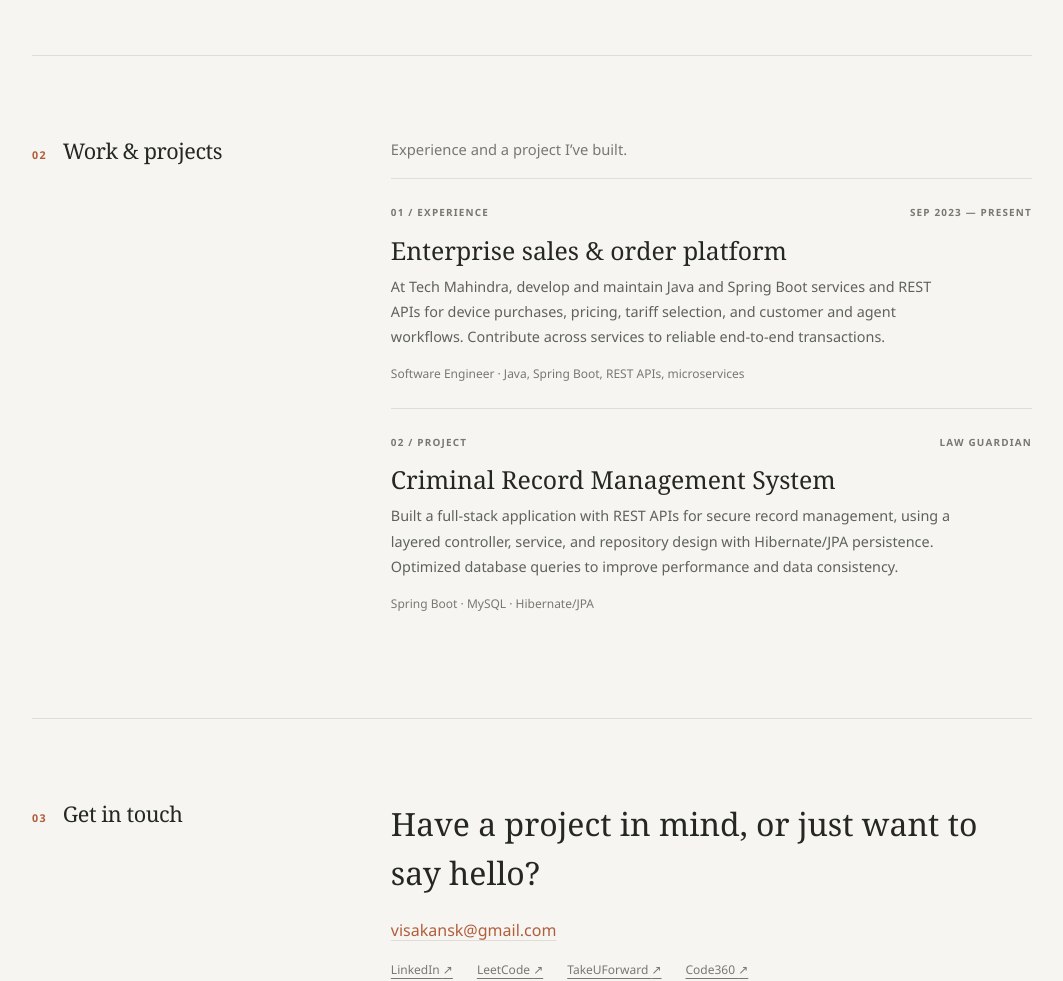
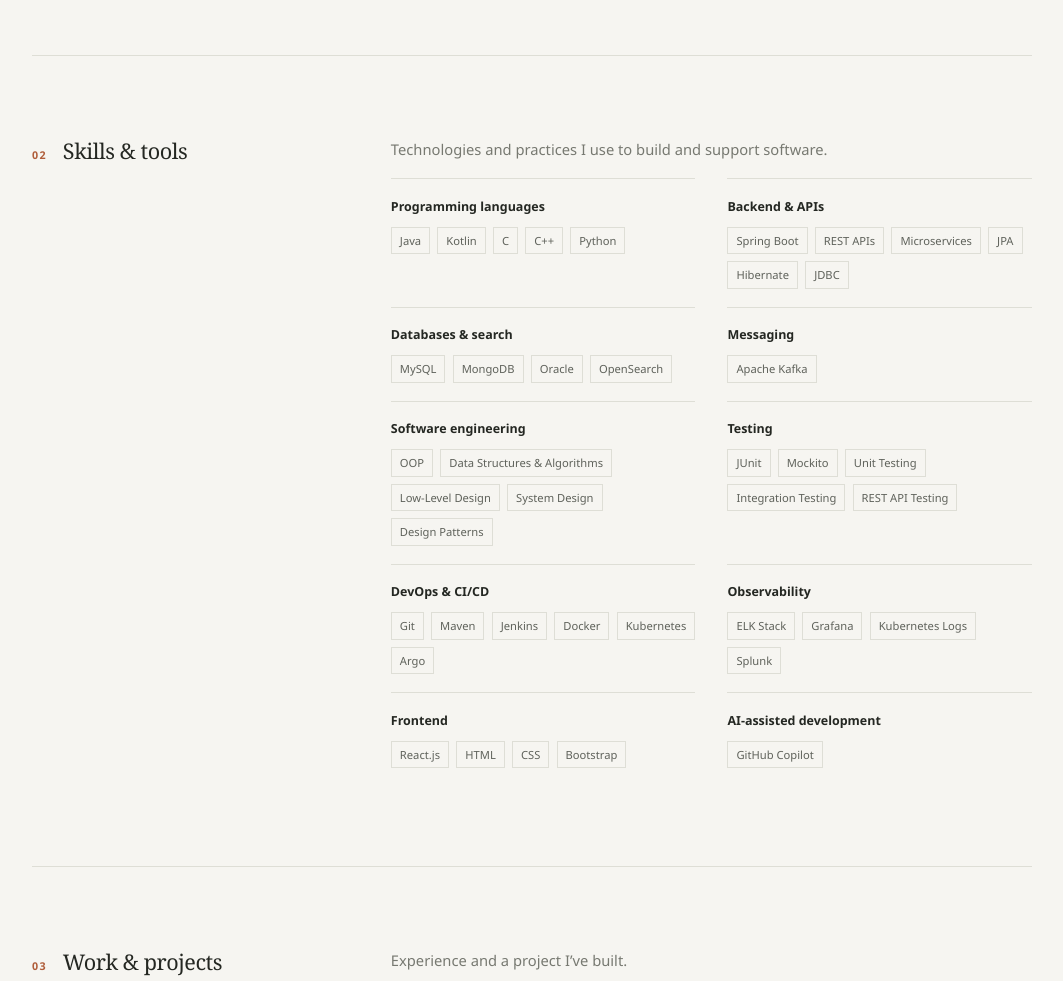
Before and after one commit to visakan-sk/portfolio, a plain HTML site: page index.html in a window 1280 px wide. Shown: the part 1280-2261 px from the top of the page, without its empty margins (108-1171 px from the left). Drawn offline with Linux system fonts and the light colour scheme.

Commit message:
Add categorized portfolio skills
Co-authored-by: Copilot App <223556219+Copilot@users.noreply.github.com>

```diff
--- a/index.html
+++ b/index.html
@@ -15,6 +15,7 @@
     <a class="wordmark" href="#home" aria-label="Visakan SK, home">VS</a>
     <nav aria-label="Main navigation">
       <a href="#about">About</a>
+      <a href="#skills">Skills</a>
       <a href="#work">Work</a>
       <a href="#contact">Contact</a>
     </nav>
@@ -42,8 +43,57 @@
       </div>
     </section>
 
+    <section class="content-section skills-section" id="skills" aria-labelledby="skills-title">
+      <div class="section-label"><span>02</span><h2 id="skills-title">Skills &amp; tools</h2></div>
+      <div class="section-content">
+        <p class="section-intro">Technologies and practices I use to build and support software.</p>
+        <div class="skills-grid">
+          <section class="skill-group" aria-labelledby="programming-title">
+            <h3 id="programming-title">Programming languages</h3>
+            <ul><li>Java</li><li>Kotlin</li><li>C</li><li>C++</li><li>Python</li></ul>
+          </section>
+          <section class="skill-group" aria-labelledby="backend-title">
+            <h3 id="backend-title">Backend &amp; APIs</h3>
+            <ul><li>Spring Boot</li><li>REST APIs</li><li>Microservices</li><li>JPA</li><li>Hibernate</li><li>JDBC</li></ul>
+          </section>
+          <section class="skill-group" aria-labelledby="database-title">
+            <h3 id="database-title">Databases &amp; search</h3>
+            <ul><li>MySQL</li><li>MongoDB</li><li>Oracle</li><li>OpenSearch</li></ul>
+          </section>
+          <section class="skill-group" aria-labelledby="messaging-title">
+            <h3 id="messaging-title">Messaging</h3>
+            <ul><li>Apache Kafka</li></ul>
+          </section>
+          <section class="skill-group" aria-labelledby="engineering-title">
+            <h3 id="engineering-title">Software engineering</h3>
+            <ul><li>OOP</li><li>Data Structures &amp; Algorithms</li><li>Low-Level Design</li><li>System Design</li><li>Design Patterns</li></ul>
+          </section>
+          <section class="skill-group" aria-labelledby="testing-title">
+            <h3 id="testing-title">Testing</h3>
+            <ul><li>JUnit</li><li>Mockito</li><li>Unit Testing</li><li>Integration Testing</li><li>REST API Testing</li></ul>
+          </section>
+          <section class="skill-group" aria-labelledby="devops-title">
+            <h3 id="devops-title">DevOps &amp; CI/CD</h3>
+            <ul><li>Git</li><li>Maven</li><li>Jenkins</li><li>Docker</li><li>Kubernetes</li><li>Argo</li></ul>
+          </section>
+          <section class="skill-group" aria-labelledby="observability-title">
+            <h3 id="observability-title">Observability</h3>
+            <ul><li>ELK Stack</li><li>Grafana</li><li>Kubernetes Logs</li><li>Splunk</li></ul>
+          </section>
+          <section class="skill-group" aria-labelledby="frontend-title">
+            <h3 id="frontend-title">Frontend</h3>
+            <ul><li>React.js</li><li>HTML</li><li>CSS</li><li>Bootstrap</li></ul>
+          </section>
+          <section class="skill-group" aria-labelledby="ai-title">
+            <h3 id="ai-title">AI-assisted development</h3>
+            <ul><li>GitHub Copilot</li></ul>
+          </section>
+        </div>
+      </div>
+    </section>
+
     <section class="content-section work-section" id="work" aria-labelledby="work-title">
-      <div class="section-label"><span>02</span><h2 id="work-title">Work &amp; projects</h2></div>
+      <div class="section-label"><span>03</span><h2 id="work-title">Work &amp; projects</h2></div>
       <div class="section-content">
         <p class="section-intro">Experience and a project I’ve built.</p>
         <div class="project-list">
@@ -64,7 +114,7 @@
     </section>
 
     <section class="content-section contact-section" id="contact" aria-labelledby="contact-title">
-      <div class="section-label"><span>03</span><h2 id="contact-title">Get in touch</h2></div>
+      <div class="section-label"><span>04</span><h2 id="contact-title">Get in touch</h2></div>
       <div class="section-content contact-content">
         <p class="lead">Have a project in mind, or just want to say hello?</p>
         <p><a class="email-link" href="mailto:visakansk@gmail.com">visakansk@gmail.com</a></p>
--- a/styles.css
+++ b/styles.css
@@ -234,6 +234,41 @@ h2 {
   margin: 0 0 1rem;
 }
 
+.skills-grid {
+  display: grid;
+  grid-template-columns: repeat(2, minmax(0, 1fr));
+  column-gap: 2rem;
+}
+
+.skill-group {
+  padding-block: 1.15rem;
+  border-top: 1px solid var(--line);
+}
+
+.skill-group h3 {
+  margin: 0 0 0.75rem;
+  font-family: var(--sans);
+  font-size: 0.78rem;
+  font-weight: 600;
+}
+
+.skill-group ul {
+  display: flex;
+  flex-wrap: wrap;
+  gap: 0.45rem;
+  margin: 0;
+  padding: 0;
+  list-style: none;
+}
+
+.skill-group li {
+  padding: 0.3rem 0.5rem;
+  border: 1px solid var(--line);
+  color: #5f625b;
+  font-size: 0.7rem;
+  line-height: 1.4;
+}
+
 .project {
   padding-block: 1.6rem;
   border-top: 1px solid var(--line);
@@ -346,6 +381,10 @@ h3 {
     gap: 0.75rem;
   }
 
+  .skills-grid {
+    grid-template-columns: 1fr;
+  }
+
   .contact-section {
     padding-bottom: 4.5rem;
   }
```
